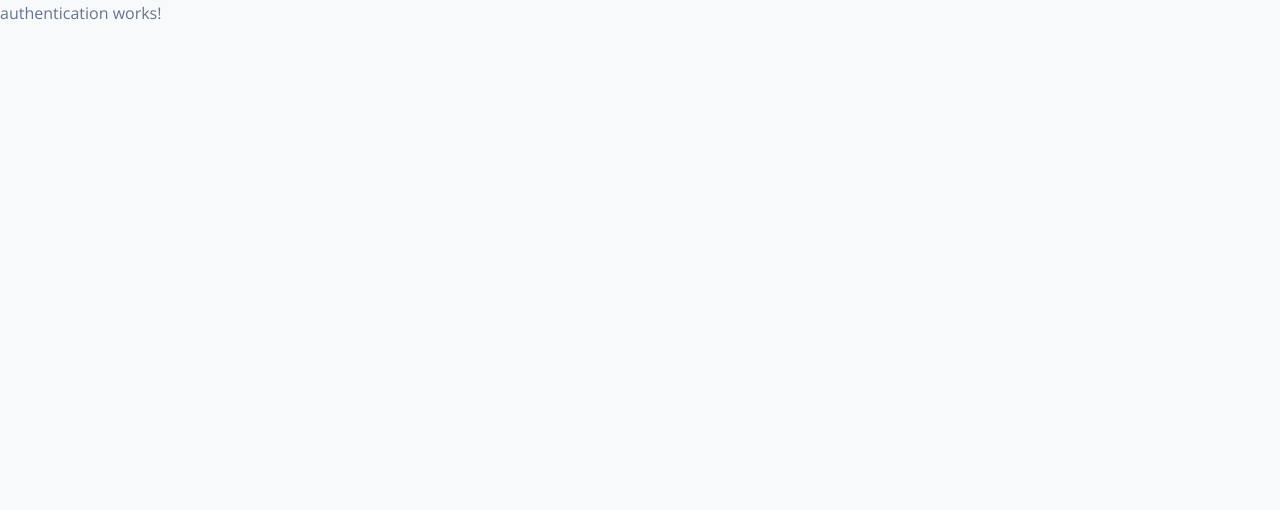
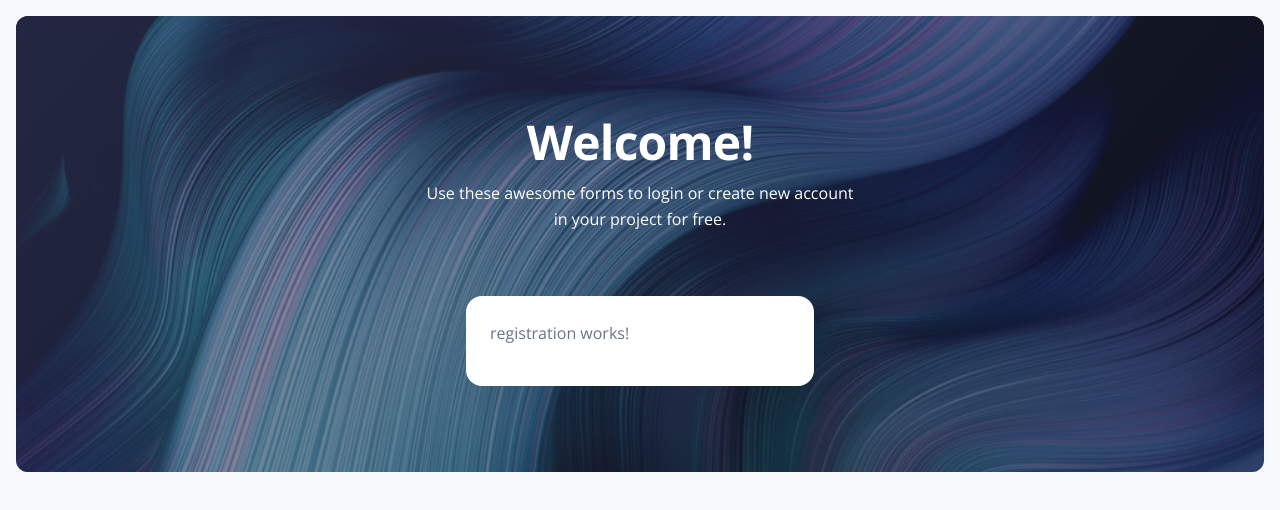
Before and after one commit to GotBot-Assessment/gotbot-fe, an Angular app: page /#/authentication/registration in a window 1280 px wide. Shown: the top 510 px of the page. Built offline with nearby package versions, Linux system fonts and the light colour scheme.

Commit message:
Added auth page wrapper

```diff
--- a/src/app/authentication/authentication.component.html
+++ b/src/app/authentication/authentication.component.html
@@ -1 +1,27 @@
-<p>authentication works!</p>
+<main class="main-content  mt-0">
+  <section class="min-vh-100 mb-8">
+    <div class="page-header align-items-start min-vh-50 pt-5 pb-11 m-3 border-radius-lg"
+         style="background-image: url('./img/curved14.jpg');">
+      <span class="mask bg-gradient-dark opacity-6"></span>
+      <div class="container">
+        <div class="row justify-content-center">
+          <div class="col-lg-5 text-center mx-auto">
+            <h1 class="text-white mb-2 mt-5">Welcome!</h1>
+            <p class="text-lead text-white">Use these awesome forms to login or create new account in your project for free.</p>
+          </div>
+        </div>
+      </div>
+    </div>
+    <div class="container">
+      <div class="row mt-lg-n10 mt-md-n11 mt-n10">
+        <div class="col-xl-4 col-lg-5 col-md-7 mx-auto">
+          <div class="card z-index-0">
+            <div class="card-body">
+              <router-outlet/>
+            </div>
+          </div>
+        </div>
+      </div>
+    </div>
+  </section>
+</main>
--- a/src/app/authentication/authentication.component.ts
+++ b/src/app/authentication/authentication.component.ts
@@ -1,9 +1,12 @@
 import { Component } from '@angular/core';
+import { RouterOutlet } from '@angular/router';
 
 @Component({
   selector: 'gotbot-chef-authentication',
   standalone: true,
-  imports: [],
+  imports: [
+    RouterOutlet
+  ],
   templateUrl: './authentication.component.html',
   styles: ``
 })
```
Also changed, not shown: public/img/curved14.jpg (added).
